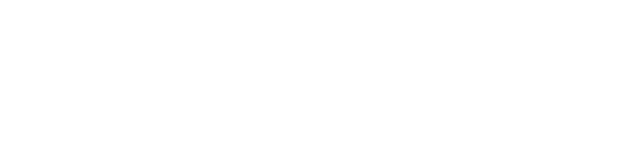
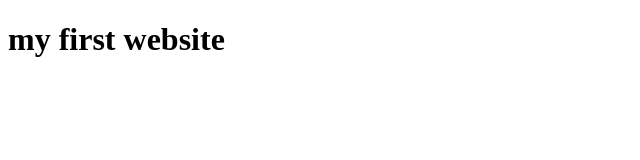
Before and after one commit to mamun-devloper/my-first-github-repo, a plain HTML site: page index.html in a window 1280 px wide. Shown: the whole page, without its empty margins (0-640 px from the left). Drawn offline with Linux system fonts and the light colour scheme.

Commit message:
my first commit

```diff
--- a/index.html
+++ b/index.html
@@ -6,6 +6,8 @@
     <title>my first github repo</title>
 </head>
 <body>
-
+    <h1>
+        my first website
+    </h1>
 </body>
 </html>
```
